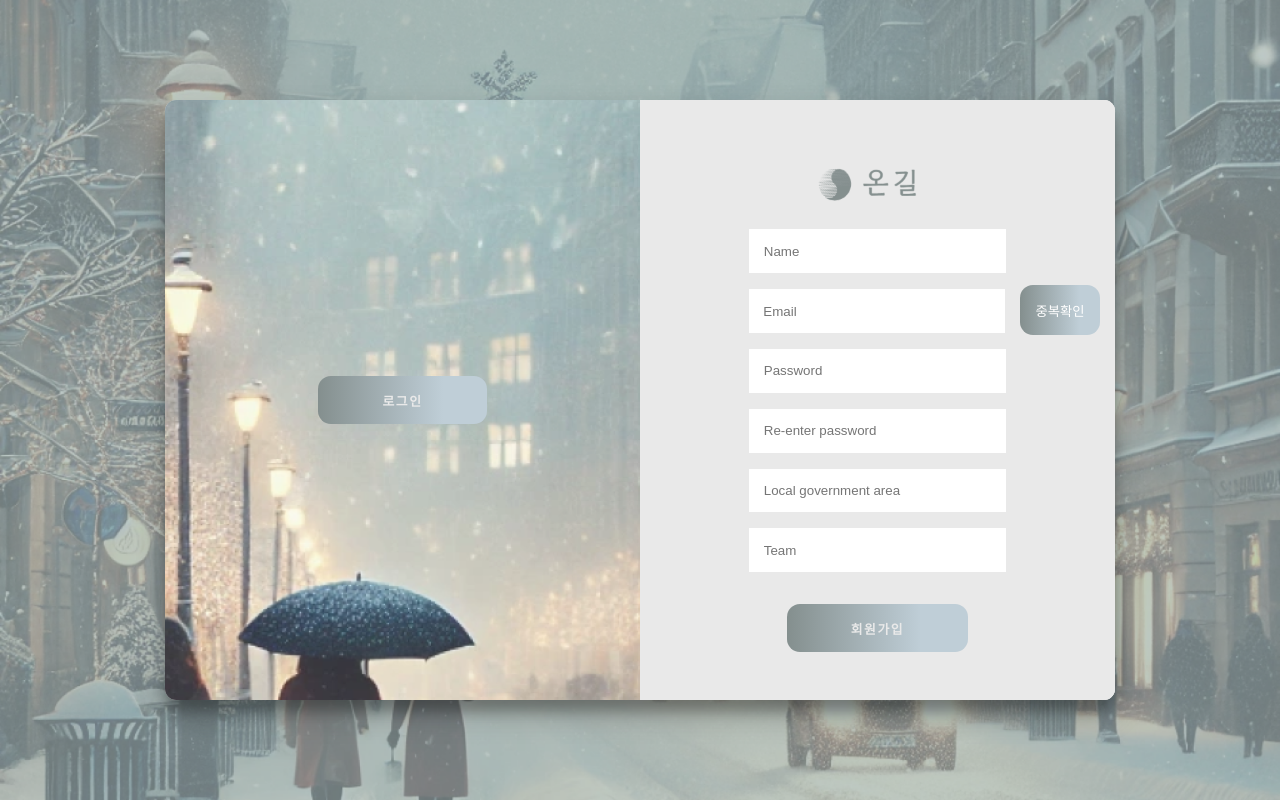
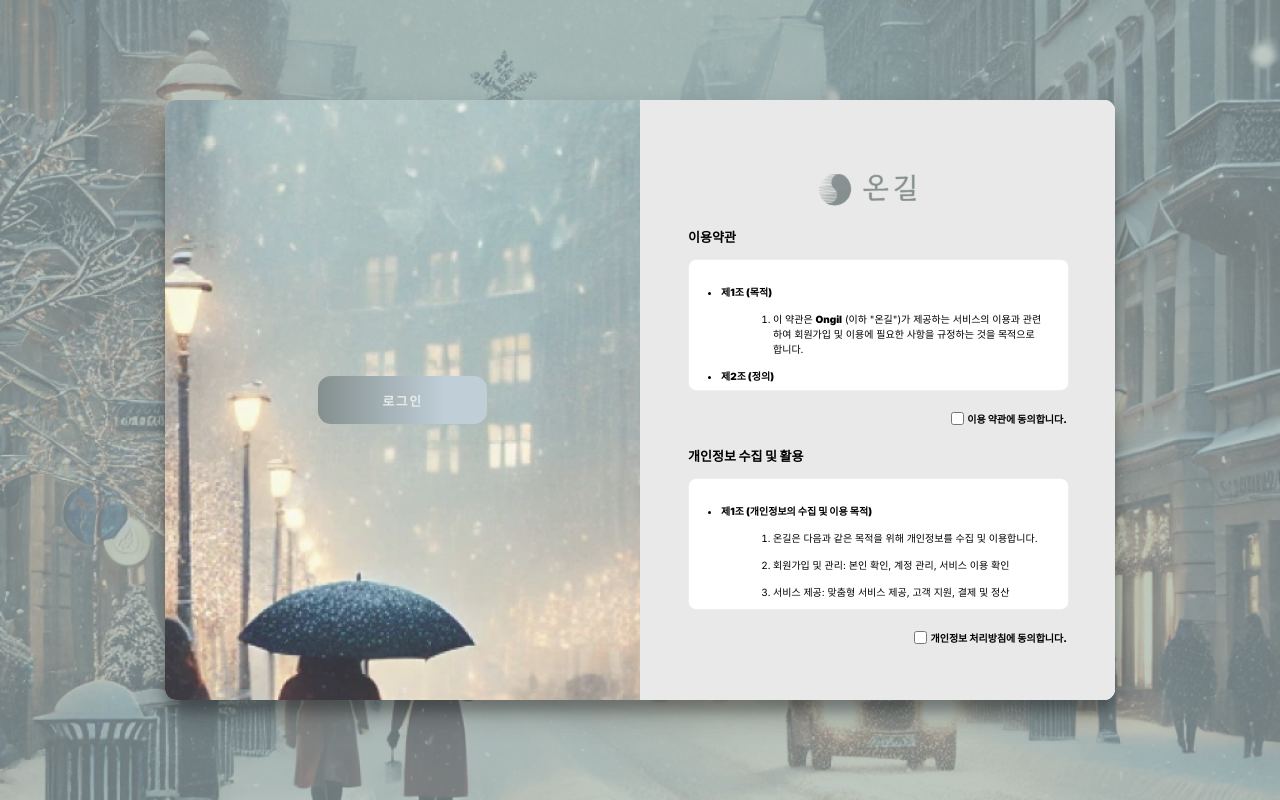
Before and after one commit to ChanHyuckYou/Ongil_Bepo, a React (Vite) app: page / in a window 1280 px wide. Both pictures are taken after a click on the button "회원가입". Built offline with nearby package versions, Linux system fonts and the light colour scheme; a web font is replaced by a local one.

Commit message:
로그인 다시 커밋, 오타 수정

```diff
--- a/src/Router/Router.jsx
+++ b/src/Router/Router.jsx
@@ -125,7 +125,7 @@ function Router() {
           <Route path="/board-create"
                  element={<ProtectedRoute><BoardCreate/></ProtectedRoute>}/>
           <Route path="/board-create/:postId"
-                 element={<ProtectedRoute>}><BoardCreate/></ProtectedRoute>}/>
+                 element={<ProtectedRoute><BoardCreate /></ProtectedRoute>}/>
           <Route path="/mypage"
                  element={<ProtectedRoute><Mypage/></ProtectedRoute>}/>
         </Route>
--- a/src/screens/Login.jsx
+++ b/src/screens/Login.jsx
@@ -1,22 +1,27 @@
-// src/components/Login.jsx
-
 import useNavigations from "../components/Navigation/Navigations.jsx";
 import styles from "../styles/Login.module.css";
-import {useState} from "react";
+import { useState } from "react";
 import {
   checkEmail,
   sendSignupCode,
-  loginUser
-} from '../components/ApiRoute/auth.jsx';
+  loginUser,
+} from "../components/ApiRoute/auth.jsx";
+import PrivacyPolicy from '../data/PrivacyPolicy.jsx';
+import PersonalDataPolicy from '../data/PersonalDataPolicy.jsx';
 
 const Login = () => {
   const [isSignUpActive, setIsSignUpActive] = useState(false); // 상태 관리
+  const [isAgreementChecked, setIsAgreementChecked] = useState({
+          terms: false, // 약관 동의
+          privacy: false, // 개인정보 처리방침 동의
+        });
+
   const [formData, setFormData] = useState({
     name: "",
     email: "",
     password: "",
     confirm_password: "", // confirmPassword에서 confirm_password로 변경
-    jurisdiction: "",    // managementArea에서 jurisdiction으로 변경
+    jurisdiction: "", // managementArea에서 jurisdiction으로 변경
     department: "",
   });
 
@@ -40,11 +45,11 @@ const Login = () => {
 
   // Input 변경 핸들러
   const handleChange = (e) => {
-    const {name, value} = e.target;
+    const { name, value } = e.target;
     if (isSignUpActive) {
-      setFormData((prev) => ({...prev, [name]: value}));
+      setFormData((prev) => ({ ...prev, [name]: value }));
     } else {
-      setLoginData((prev) => ({...prev, [name]: value}));
+      setLoginData((prev) => ({ ...prev, [name]: value }));
     }
   };
 
@@ -83,25 +88,16 @@ const Login = () => {
       alert("인증 코드가 이메일로 전송되었습니다. 이메일을 확인해주세요.");
       setIsSignUpActive(false); // 이메일 인증 후 로그인 화면으로 전환
     } catch (err) {
-      // 에러 로그 출력하여 정확한 내용을 확인
       console.error("회원가입 에러:", err);
-
-      // 에러 메시지 추출 및 문자열로 변환
       let errorMessage = "회원가입에 실패했습니다.";
       if (err.detail) {
         if (Array.isArray(err.detail)) {
-          // Pydantic의 상세 에러 메시지 배열 처리
           errorMessage = err.detail.map((d) => d.msg).join(", ");
         } else if (typeof err.detail === "string") {
           errorMessage = err.detail;
         }
       } else if (err.message) {
-        if (typeof err.message === "string") {
-          errorMessage = err.message;
-        } else {
-          // message가 객체인 경우 JSON 문자열로 변환
-          errorMessage = JSON.stringify(err.message);
-        }
+        errorMessage = typeof err.message === "string" ? err.message : JSON.stringify(err.message);
       }
 
       setError(errorMessage);
@@ -110,7 +106,6 @@ const Login = () => {
 
   // 이메일 형식 검증 함수
   const isValidEmail = (email) => {
-    // 이메일 형식 검사용 정규 표현식 (간단한 이메일 형식 체크)
     const emailRegex = /^[^\s@]+@[^\s@]+\.[^\s@]+$/;
     return emailRegex.test(email);
   };
@@ -119,34 +114,83 @@ const Login = () => {
   const handleSignInSubmit = async (e) => {
     e.preventDefault();
 
-    // 이메일 형식이 올바른지 확인
     if (!isValidEmail(loginData.email)) {
       alert("잘못된 이메일 형식입니다. 이메일을 다시 확인해주세요.");
-      return; // 이메일 형식이 올바르지 않으면 로그인 진행하지 않음
+      return;
     }
     try {
       const response = await loginUser(loginData.email, loginData.password);
-      setLoginData({email: "", password: ""}); // 입력 필드 초기화
-      handleNavigation("Home"); // 로그인 후 홈 화면으로 이동
+      alert("로그인 성공!");
+      handleNavigation("Home");
     } catch (error) {
-      alert(error.message || "로그인 실패하였습니다.");
+      alert(error.message || "로그인 실패");
     }
   };
+
+  // 체크박스 상태 변경 핸들러
+  const handleAgreementChange = (e) => {
+    const { name, checked } = e.target;
+    setIsAgreementChecked((prev) => ({
+      ...prev,
+      [name]: checked,
+    }));
+  };
+  const [showAgreementScreen, setShowAgreementScreen] = useState(true); // 약관 동의 화면 활성화 상태 추가
 
   return (
       <div className={styles.background}>
         <div
-            className={`${styles.container} ${
-                isSignUpActive ? styles["right-panel-active"] : ""
-            }`}
+          className={`${styles.container} ${isSignUpActive ? styles["right-panel-active"] : ""}`}
         >
-          {/* Sign Up Form */}
-          <div
-              className={`${styles.container__form} ${styles["container--signup"]}`}
-          >
+          {/* 약관 동의 화면 */}
+          {showAgreementScreen && !Object.values(isAgreementChecked).every(Boolean) ? (
+                <div className={`${styles.container__form} ${styles["container--signup"]}`}>
+                  <form className={styles.form}>
+                    <img src="/images/login_logo.png" className={styles.form__title} alt="Logo" />
+                    {/* 이용약관 박스 */}
+                    <div className={styles.Agreebox}>
+                        <div className={styles.termsBox}>
+                          <h3>이용약관</h3>
+                          <div className={styles.box}>
+                                <PrivacyPolicy />
+                          </div>
+                        </div>
+                        <div className={styles.agreement}>
+                          <input
+                            type="checkbox"
+                            id="terms"
+                            name="terms"
+                            checked={isAgreementChecked.terms}
+                            onChange={handleAgreementChange}
+                          />
+                          <label>이용 약관에 동의합니다.</label>
+                        </div>
+
+                        {/* 개인정보 수집 및 활용 박스 */}
+                        <div className={styles.termsBox}>
+                          <h3>개인정보 수집 및 활용</h3>
+                          <div className={styles.box}>
+                              <PersonalDataPolicy />
+                          </div>
+                        </div>
+                        <div className={styles.agreement}>
+                          <input
+                            type="checkbox"
+                            id="privacy"
+                            name="privacy"
+                            checked={isAgreementChecked.privacy}
+                            onChange={handleAgreementChange}
+                          />
+                          <label >개인정보 처리방침에 동의합니다.</label>
+                        </div>
+                    </div>
+                  </form>
+                </div>
+          ) : (
+            // 회원가입 폼
+            <div className={`${styles.container__form} ${styles["container--signup"]}`}>
               <form className={styles.form} onSubmit={handleSignUpSubmit}>
-              <img src="/images/login_logo.png"
-                   className={styles.form__title}/>
+                <img src="/images/login_logo.png" className={styles.form__title} />
                 <input
                   type="text"
                   name="name"
@@ -185,7 +229,7 @@ const Login = () => {
                 />
                 <input
                   type="password"
-                  name="confirm_password" // confirmPassword에서 confirm_password로 변경
+                  name="confirm_password"
                   placeholder="Re-enter password"
                   className={styles.input}
                   value={formData.confirm_password}
@@ -194,7 +238,7 @@ const Login = () => {
                 />
                 <input
                   type="text"
-                  name="jurisdiction" // managementArea에서 jurisdiction으로 변경
+                  name="jurisdiction"
                   placeholder="Local government area"
                   className={styles.input}
                   value={formData.jurisdiction}
@@ -216,14 +260,13 @@ const Login = () => {
                 </button>
               </form>
             </div>
+          )}
+
 
         {/* Sign In Form */}
-          <div
-              className={`${styles.container__form} ${styles["container--signin"]}`}
-          >
+        <div className={`${styles.container__form} ${styles["container--signin"]}`}>
           <form className={styles.form} onSubmit={handleSignInSubmit}>
-              <img src="/images/login_logo.png"
-                   className={styles.form__title}/>
+            <img src="/images/login_logo.png" className={styles.form__title} />
             <input
               type="email"
               name="email"
@@ -259,16 +302,12 @@ const Login = () => {
         {/* Overlay */}
         <div className={styles.container__overlay}>
           <div className={styles.overlay}>
-              <div
-                  className={`${styles.overlay__panel} ${styles["overlay--left"]}`}
-              >
+            <div className={`${styles.overlay__panel} ${styles["overlay--left"]}`}>
               <button className={styles.btn} onClick={handleSignInClick}>
                 로그인
               </button>
             </div>
-              <div
-                  className={`${styles.overlay__panel} ${styles["overlay--right"]}`}
-              >
+            <div className={`${styles.overlay__panel} ${styles["overlay--right"]}`}>
               <button className={styles.btn} onClick={handleSignUpClick}>
                 회원가입
               </button>
--- a/src/styles/Login.module.css
+++ b/src/styles/Login.module.css
@@ -255,7 +255,7 @@
 
 .ul li {
   text-align: left; /* 개별 리스트 요소 왼쪽 정렬 */
-  margin: 10px;
+  margin: 12px;
 }
 
 
```
Lines whose indentation alone changed are shown as unchanged.
